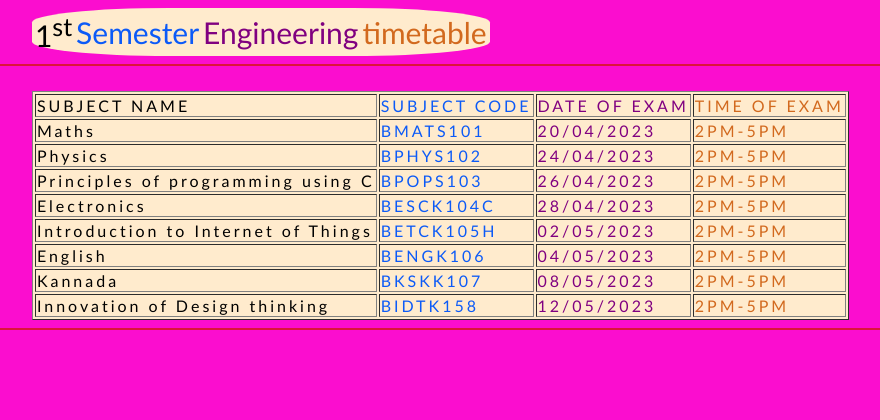
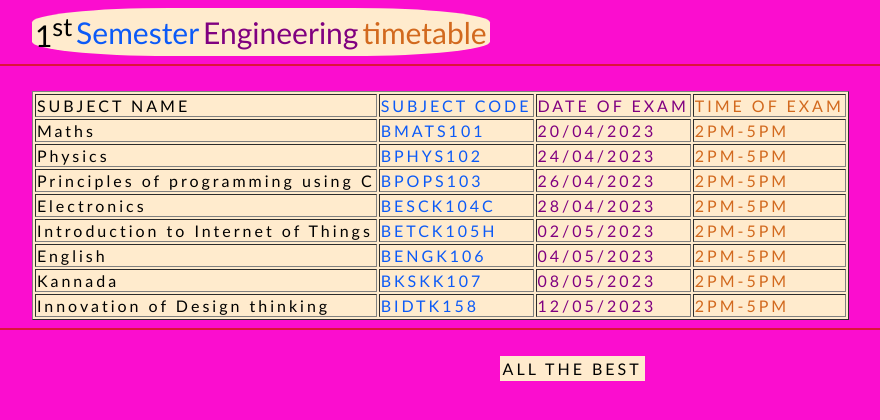
Before and after one commit to gaureshpai/gauresh4, a plain HTML site: page index.html in a window 1280 px wide. Shown: the whole page, without its empty margins (14-894 px from the left). Drawn offline with Linux system fonts and the light colour scheme.

Commit message:
Update index.html

```diff
--- a/index.html
+++ b/index.html
@@ -71,5 +71,10 @@
             </tr>
         </table>
         <hr class="headline">
+                <table class="a3">
+            <tr>
+                <td>ALL THE BEST</td>
+            </tr>
+        </table>
     </body>
 </html>
```
